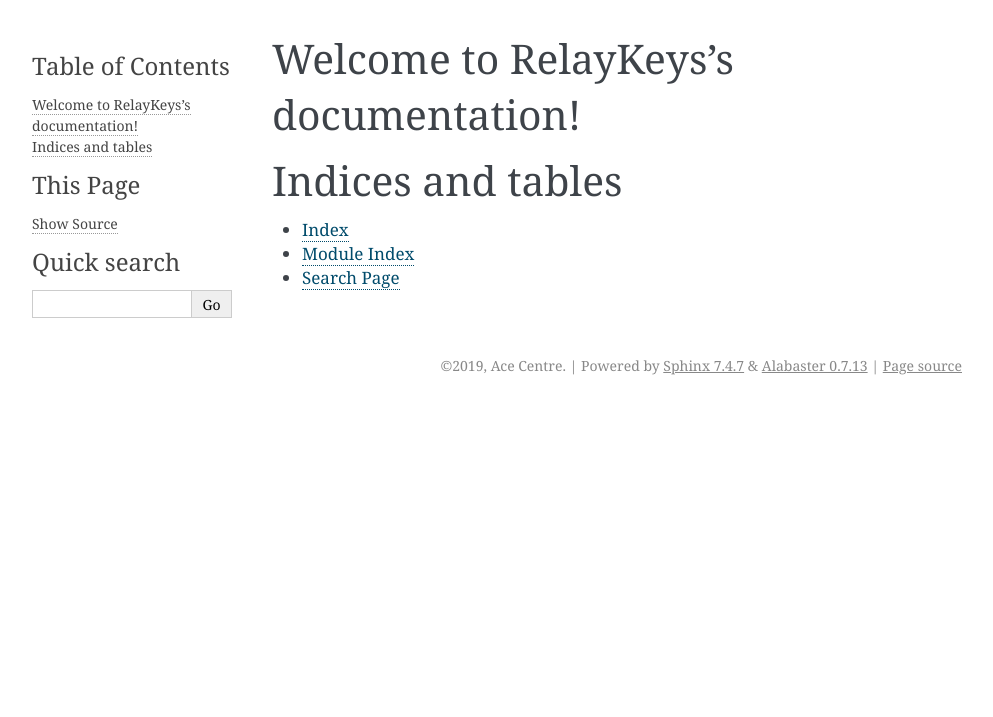
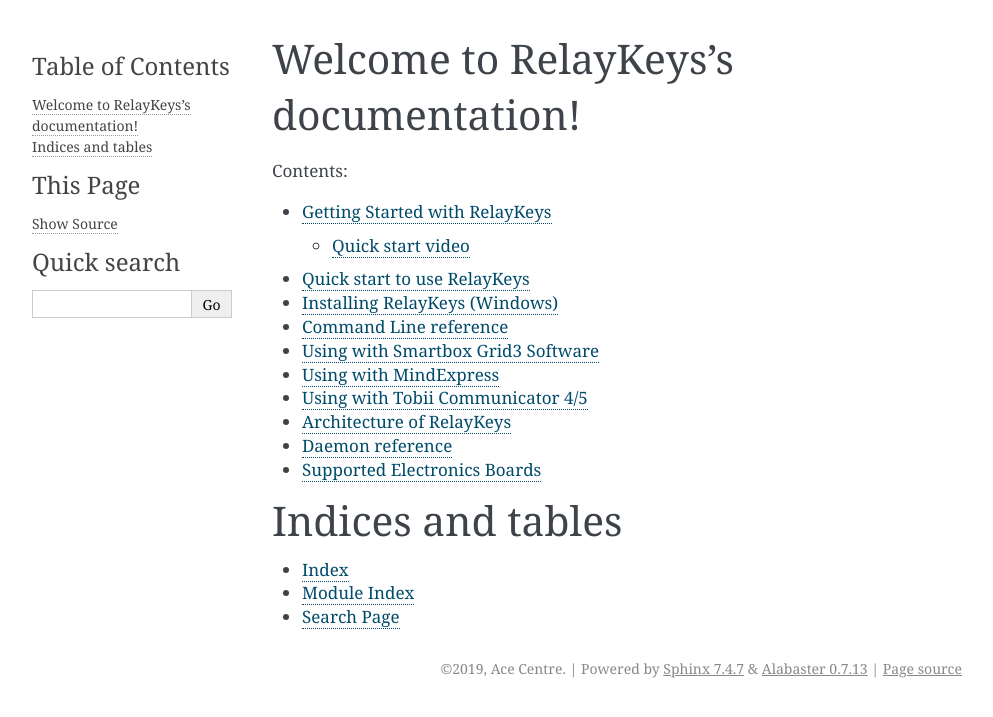
Before and after one commit to AceCentre/RelayKeys, a Sphinx documentation site: the page built from docs/index.rst, in a window 1280 px wide. Shown: the top 717 px of the page, without its empty margins (148-1141 px from the left). Built offline with Sphinx 7.4.7, drawn with Linux system fonts in a browser that asks for light colours.

Commit message:
adding documentation

```diff
--- a/docs/index.rst
+++ b/docs/index.rst
@@ -10,6 +10,16 @@
    :maxdepth: 2
    :caption: Contents:
 
+   start
+   usage/quickstart
+   usage/installation
+   usage/command-line
+   usage/commercial/grid3
+   usage/commercial/mindexpress
+   usage/commercial/communicator
+   technical/architecture
+   technical/reference
+   technical/supported-boards
 
 
 Indices and tables
--- /dev/null
+++ b/docs/start.rst
@@ -0,0 +1,25 @@
+Getting Started with RelayKeys
+===========================
+
+RelayKeys is a software and hardware solution to send keystrokes, text and mouse commands
+from one computer to another. It makes use of lowcost electronics and open source software to do this
+Some common reasons for doing this are:
+
+* For people with disabilities to send text to a secondary computer - for example to demonstrate their writing ability
+* For people who use a assistive technology device on one system to control another; for example eyegaze users have to use Windows devices right now
+  RelayKeys enables them to use this access method to then control a different device; an iPad, a Work computer, a Apple Mac
+* To control a second device from the command line - or from a on-screen app; whether thats to type emails on a phone or control a machine remotely
+
+RelayKeys is an open solution for Assitive Technology organisations to use within their own code - we hope to provide examples. We have provided a Windows solution - an installer and a series of documentation to get commercial AAC software to work  with RelayKeys. In the long-term it is suggested that AAC software talks natively to the RelayKeys daemon.
+
+Quick start video
+-----------------
+
+This screencast will help you get started or you can
+:ref:`read our guide below <intro/getting-started-with-relaykeys:Quick start>`.
+
+.. raw:: html
+
+    <div style="text-align: center; margin-bottom: 2em;">
+    <iframe width="100%" height="350" src="https://www.youtube.com/embed/oJsUvBQyHBs?rel=0" frameborder="0" allow="autoplay; encrypted-media" allowfullscreen></iframe>
+    </div>
--- /dev/null
+++ b/docs/technical/reference.rst
@@ -0,0 +1,2 @@
+Daemon reference
+===========================
--- /dev/null
+++ b/docs/technical/supported-boards.rst
@@ -0,0 +1,2 @@
+Supported Electronics Boards
+==============================
--- /dev/null
+++ b/docs/usage/command-line.rst
@@ -0,0 +1,4 @@
+Command Line reference
+===========================
+
+If you are communicating with the daemon on the command line it is useful understanding the commands you can use
--- /dev/null
+++ b/docs/usage/commercial/communicator.rst
@@ -0,0 +1,2 @@
+Using with Tobii Communicator 4/5
+===========================
--- /dev/null
+++ b/docs/usage/commercial/grid3.rst
@@ -0,0 +1,2 @@
+Using with Smartbox Grid3 Software
+===========================
--- /dev/null
+++ b/docs/usage/commercial/mindexpress.rst
@@ -0,0 +1,2 @@
+Using with MindExpress
+===========================
--- /dev/null
+++ b/docs/usage/installation.rst
@@ -0,0 +1,2 @@
+Installing RelayKeys (Windows)
+===========================
--- /dev/null
+++ b/docs/usage/quickstart.rst
@@ -0,0 +1,7 @@
+Quick start to use RelayKeys
+===========================
+
+1. :ref:`Purchase a currently supported Electronics board and configure the board correctly <intro/supported-boards>`.
+2. :ref:`Install the daemon <intro/getting-started-with-relaykeys:Quick start>`.
+3. Connect your second device to the dongle. You should find "RelayKeys" available via your bluetooth settings on the second device.
+4. Send text or mouse commands. You can do this either using the command line tool or the GUI.
```
Also changed, not shown: docs/technical/architecture.rst (added, +7 -0 lines), relaykeys-cli.py (+54 -0 lines).
